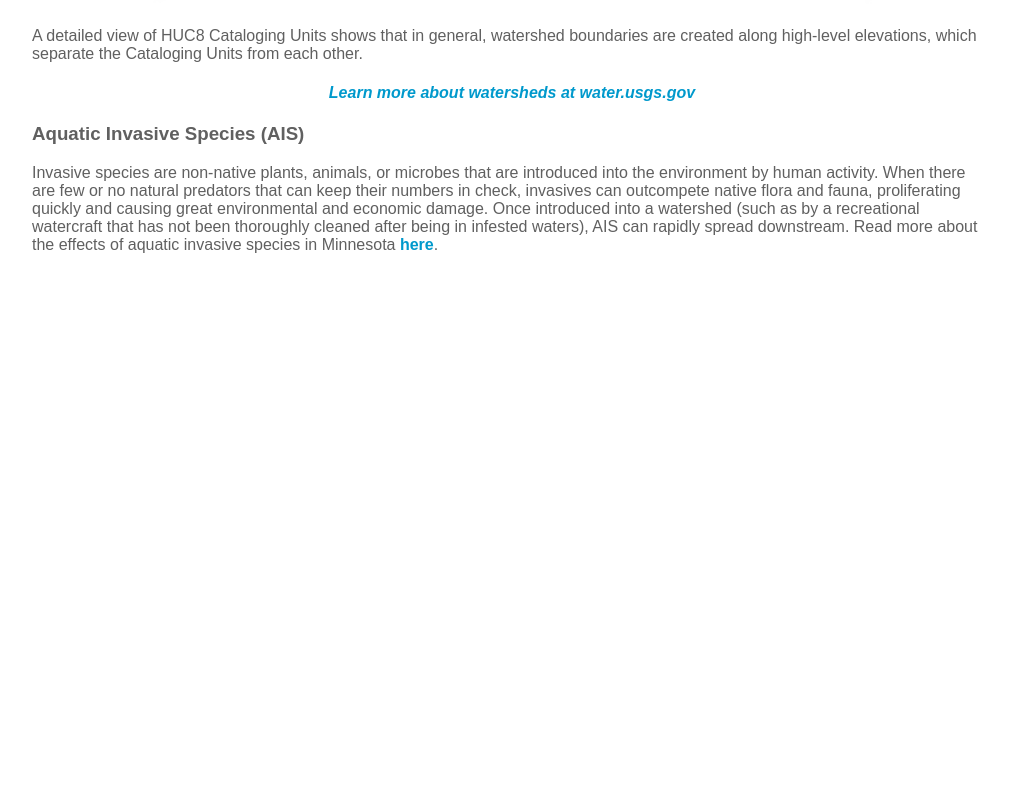
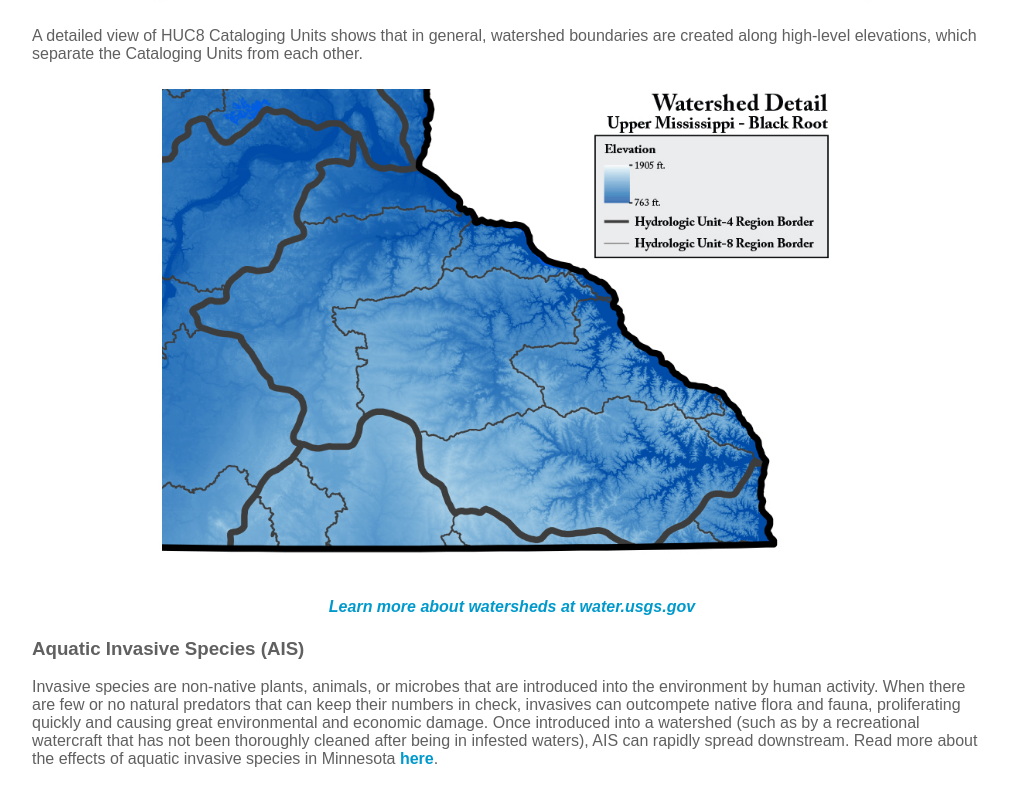
Before and after one commit to mtaylorlong/minnesota-watersheds, a plain HTML site: page watershed.html in a window 1280 px wide. Shown: the part 3878-4672 px from the top of the page, without its empty margins (128-1137 px from the left). Before the commit the page ends 4158 px from the top, so only its background shows below. Drawn offline with Linux system fonts and the light colour scheme.

Commit message:
Added detail map to Watersheds page

```diff
--- a/watershed.html
+++ b/watershed.html
@@ -72,6 +72,10 @@
 
 		<p>A detailed view of HUC8 Cataloging Units shows that in general, watershed boundaries are created along high-level elevations, which separate the Cataloging Units from each other. </p>
 
+		<p class="caption">
+			<img src="images/HUCdetail.jpg" alt="HUC-8 Watersheds in Minnesota" class="image"><br>
+			<br></p>
+
 		<h4 style="text-align:center;"><a href="http://water.usgs.gov/wsc/watersheds.html"><em>Learn more about watersheds at water.usgs.gov</em></a></h4>
 
 		<h3>Aquatic Invasive Species (AIS)</h3>
```
